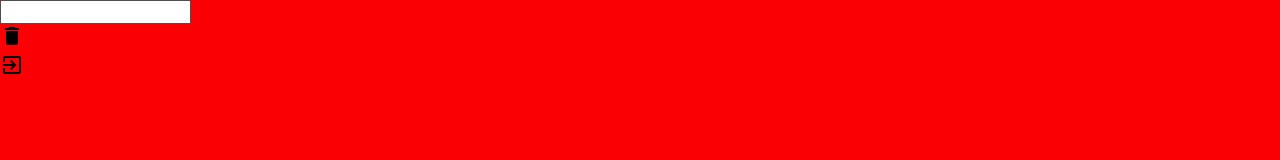
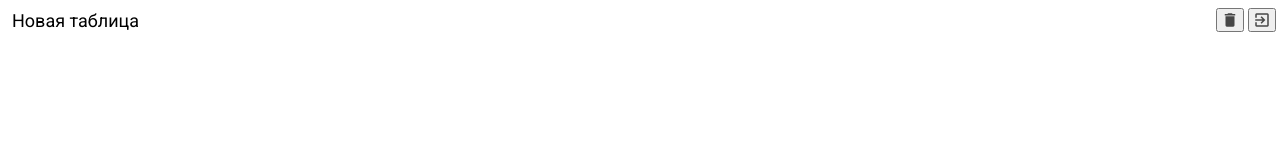
Before and after one commit to nurySar97/excel-course, a website built with webpack: page public/index.html in a window 1280 px wide. Built offline with nearby package versions, Linux system fonts and the light colour scheme.

Commit message:
Excel header was completed

```diff
--- a/public/index.html
+++ b/public/index.html
@@ -19,20 +19,19 @@
     <!-- Excel start -->
     <div class="excel">
 
+      <!-- Header start -->
       <div class="excel__header">
-        <input class="input" type="text">
+        <input class="input" type="text" value="Новая таблица" />
         <div>
-
-          <div class="button" role="button">
+          <button class="button">
             <i class="material-icons">delete</i>
-          </div>
-
-          <div class="button" role="button">
+          </button>
+          <button class="button">
             <i class="material-icons">exit_to_app</i>
-          </div>
-
+          </button>
         </div>
       </div>
+      <!-- Header end -->
 
       <div class="excel__toolbar"></div>
       <div class="excel__formula"></div>
--- a/src/assets/scss/1_variables/_index.scss
+++ b/src/assets/scss/1_variables/_index.scss
@@ -1,3 +1,4 @@
 $black: #000;
 $white: #FFF;
 $header_height: 34px;
+$border_color:  #C0C0C0;
--- a/src/assets/scss/2_mixins/_index.scss
+++ b/src/assets/scss/2_mixins/_index.scss
@@ -0,0 +1,28 @@
+@mixin button($color: green) {
+	position: relative;
+
+	display: inline-flex;
+	align-items: center;
+	justify-content: center;
+
+	min-width: 24px;
+	height: 24px;
+	padding: 3px;
+
+	color: rgb(0 0 0 / 70%);
+
+	& > i {
+		font-size: 18px;
+	}
+
+	&:active,
+	&.active {
+		color: $color;
+	}
+
+	&:hover {
+		cursor: pointer;
+
+		background-color: #EEE;
+	}
+}
--- a/src/assets/scss/3_components/_header.scss
+++ b/src/assets/scss/3_components/_header.scss
@@ -4,9 +4,35 @@
 	right: 0;
 	left: 0;
 
+	display: flex;
+	justify-content: space-between;
+
 	height: $header_height;
+	padding: 8px 4px 0;
 
-	.input {}
+	& .input {
+		min-width: 1px;
+		height: 20px;
+		margin: 0;
+		padding: 2px 7px;
 
-	.button {}
+		color: $black;
+		border: 1px solid transparent;
+		border-radius: 2px;
+		outline: none;
+
+		font-size: 18px;
+		line-height: 22px;
+
+		&:hover {
+			border: 1px solid $border_color;
+		}
+
+		&:focus {
+			border: 2px solid #1A73E8;
+		}
+	}
+
+	& .button {
+		@include button(red); }
 }
--- /dev/null
+++ b/src/assets/scss/_init.scss
@@ -0,0 +1,13 @@
+html,
+body {
+	width: 100%;
+	height: 100%;
+	margin: 0;
+
+	font-family: Roboto, sans-serif;
+}
+
+.root {
+	width: 100%;
+	height: 100%;
+}
--- a/src/assets/scss/index.scss
+++ b/src/assets/scss/index.scss
@@ -1,32 +1,9 @@
 @import "~normalize.css";
+@import "./init";
 @import "1_variables";
 @import "2_mixins";
 @import "3_components";
 
-html,
-body {
-	display: flex;
-
-	width: 100%;
-	height: 100%;
-	margin: 0;
-
-	background-color: lch(53 105 40deg);
-
-	font-family: Roboto, sans-serif;
-}
-
-*,
-*::after,
-*::before {
-	box-sizing: border-box;
-}
-
-.root {
-	width: 100%;
-	height: 100%;
-}
-
 .excel {
 	position: relative;
 }
```
